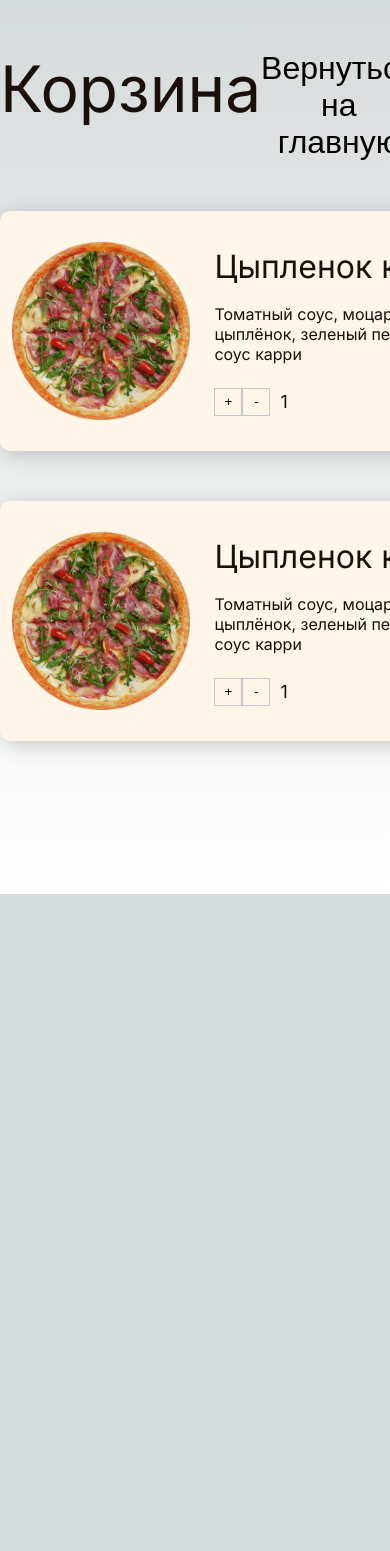
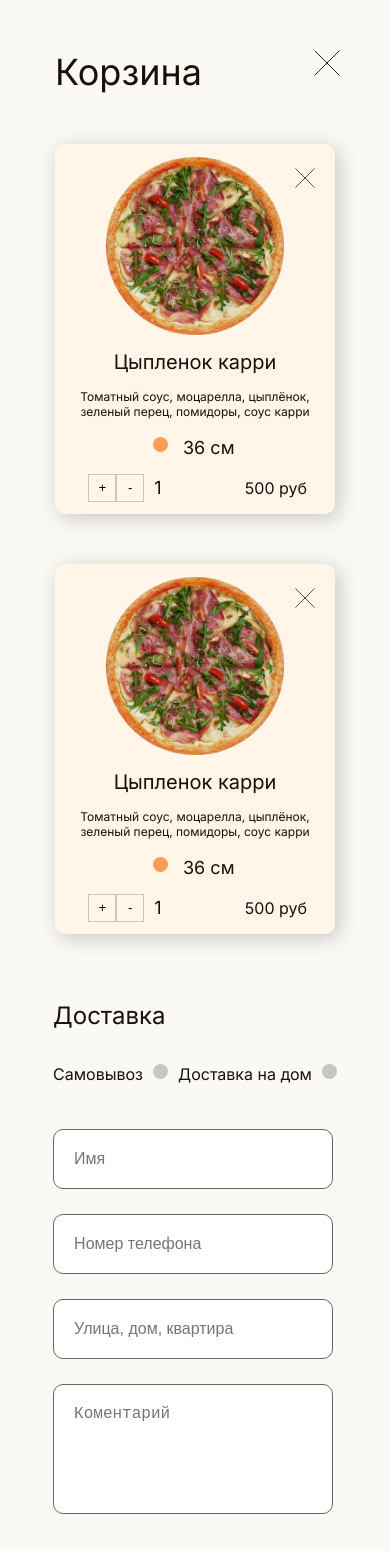
Before and after one commit to ShmigelskiyAndrey/pizza-33, a Next.js app: page / in a window 390 px wide. Shown: the top 1551 px of the page. Before the commit the page ends 894 px from the top, so only its background shows below. Built offline with nearby package versions, Linux system fonts and the light colour scheme.

Commit message:
finished with all pages layout

```diff
--- a/src/shared/ui/order/order.module.scss
+++ b/src/shared/ui/order/order.module.scss
@@ -1,21 +1,24 @@
 .container {
     width: 100%;
-    height: 100vh;
-    margin-top: 50px;
+    min-height: 100vh;
+    padding-top: 50px;
     display: flex;
     flex-direction: column;
     align-items: center;
     color: #1A1009;
+    background-color: #FAF9F4;
 }
 
 .text {
     width: 100%;
     display: flex;
     justify-content: space-around;
+    align-items: flex-end;
 }
 
 .title {
     font-size: 64px;
+    width: 680px;
 }
 
 .backbtn {
@@ -23,6 +26,9 @@
     border: none;
     background: none;
     cursor: pointer;
+    width: 560px;
+    text-align: end;
+    padding-bottom: 10px;
 }
 
 .content {
@@ -31,3 +37,219 @@
     justify-content: space-around;
     margin-top: 50px;
 }
+
+.delivery {
+    height: 750px;
+    display: flex;
+    flex-direction: column;
+    justify-content: space-around;
+    max-width: 610px;
+}
+
+.subtitle {
+    font-size: 48px;
+}
+
+.options {
+    display: flex;
+    border: none;
+}
+
+.radiobtn {
+    appearance: none;
+	width: 25px;
+	height: 25px;
+	background-color: #C6C6C6;
+    border-radius: 50%;
+}
+
+.radiobtn:checked {
+    background-color: #FF9D57;
+}
+
+.label {
+    margin-right: 20px;
+    font-size: 24px;
+}
+
+.firstradio {
+    margin-right: 50px;
+    display: flex;
+    justify-content: center;
+}
+
+.secondradio {
+    display: flex;
+    justify-content: center;
+}
+
+.fields {
+    display: flex;
+    flex-direction: column;
+}
+
+.input{
+    border: 1px solid #676767;
+    border-radius: 10px;
+    box-sizing: border-box;
+    font-size: 20px;
+    max-width: 610px;
+    height: 80px;
+    margin-bottom: 25px;
+    padding-left: 20px;
+}
+
+.textarea {
+    border: 1px solid #676767;
+    border-radius: 10px;
+    box-sizing: border-box;
+    font-size: 20px;
+    max-width: 610px;
+    height: 130px;
+    margin-bottom: 25px;
+    padding: 20px;
+    resize: none;
+}
+
+.textarea:focus {
+    outline: none;
+}
+
+.input:focus {
+    outline: none;
+  }
+
+.order {
+    display: flex;
+}
+
+.orderbtn {
+    border: none;
+    cursor: pointer;
+    background-color: #FF9D57;
+    color: #FAF9F4;
+    border-radius: 10px;
+    font-size: 32px;
+    width: 320px;
+    height: 70px;
+}
+
+.orderdetails {
+    margin-left: 60px;
+}
+
+.totalprice {
+    font-size: 24px;
+    display: flex;
+}
+
+.totaltitle {
+    margin-right: 5px;
+}
+
+.closeicon {
+    display: none;
+}
+
+@media (max-width: 1400px) {
+    .title {
+        width: auto;
+    }
+
+    .backbtn {
+        width: auto;
+    }
+
+    .text {
+        max-width: 680px;
+        justify-content: space-between;
+    }
+
+    .content {
+        flex-direction: column;
+        align-items: center;
+    }
+
+    .backbtn {
+        font-size: 24px;
+    }
+}
+
+@media (max-width: 800px) {
+    .text {
+        max-width: 280px;
+
+    }
+
+    .radiobtn {
+        width: 15px;
+        height: 15px;
+    }
+
+    .title {
+        font-size: 36px;
+    }
+
+    .closeicon {
+        display: block;
+        position: absolute;
+        right: 50px;
+        top: 50px;
+    }
+
+    .backbtn {
+        display: none;
+    }
+
+    .subtitle {
+        font-size: 24px;
+    }
+
+    .options {
+        width: 100%;
+        justify-content: space-between;
+    }
+
+    .label {
+        font-size: 16px;
+        margin-right: 10px;
+    }
+
+    .input {
+        width: 280px;
+        height: 60px;
+        font-size: 16px;
+    }
+
+    .textarea {
+        width: 280px;
+        margin-bottom: 0;
+        font-size: 16px;
+    }
+
+    .order {
+        flex-direction: column-reverse;
+        padding-bottom: 20px;
+    }
+
+    .orderdetails {
+        margin-left: 0;
+    }
+
+    .orderbtn {
+        max-width: 280px;
+        height: 60px;
+        font-size: 24px;
+        margin-top: 20px;
+    }
+
+
+    .firstradio {
+        margin-bottom: 10px;
+        margin-right: 10px;
+    }
+
+    .totalprice {
+        justify-content: space-between;
+    }
+}
--- a/src/shared/ui/order/order.tsx
+++ b/src/shared/ui/order/order.tsx
@@ -1,5 +1,6 @@
 import styles from "./order.module.scss";
 import { Ordercard } from "../ordercard/ordercard";
+import Image from "next/image";
 
 const Order = () => {
   return (
@@ -8,6 +9,13 @@ const Order = () => {
         <div className={styles.text}>
           <div className={styles.title}>Корзина</div>
           <button className={styles.backbtn}>Вернуться на главную</button>
+          <Image
+            className={styles.closeicon}
+            src="/icons/closebutton.svg"
+            width={26}
+            height={26}
+            alt="close button"
+          />
         </div>
         <div className={styles.content}>
           <div className={styles.products}>
@@ -16,48 +24,65 @@ const Order = () => {
           </div>
           <div className={styles.delivery}>
             <div className={styles.subtitle}>Доставка</div>
-            <div className={styles.options}>
-              <div>
+            <fieldset className={styles.options}>
+              <div className={styles.firstradio}>
+                <label htmlFor="pickup" className={styles.label}>
+                  Самовывоз
+                </label>
                 <input
                   type="radio"
                   id="pickup"
                   name="deliverymethod"
                   value="pickup"
+                  className={styles.radiobtn}
                 />
-                <label htmlFor="take">take</label>
               </div>
-              <div>
+              <div className={styles.secondradio}>
+                <label htmlFor="delivery" className={styles.label}>
+                  Доставка на дом
+                </label>
                 <input
                   type="radio"
                   id="delivery"
                   name="deliverymethod"
                   value="delivery"
+                  className={styles.radiobtn}
                 />
-                <label htmlFor="delivery">delivery</label>
               </div>
-            </div>
-            <div className={styles.textarea}>
-              <textarea id="name" name="name" placeholder="Имя"></textarea>
-              <textarea
+            </fieldset>
+            <div className={styles.fields}>
+              <input
+                id="name"
+                name="name"
+                placeholder="Имя"
+                className={styles.input}
+              ></input>
+              <input
                 id="phonenumber"
                 name="phonenumber"
                 placeholder="Номер телефона"
-              ></textarea>
-              <textarea
+                className={styles.input}
+              ></input>
+              <input
                 id="address"
                 name="address"
                 placeholder="Улица, дом, квартира"
-              ></textarea>
+                className={styles.input}
+              ></input>
               <textarea
                 id="comment"
                 name="comment"
                 placeholder="Коментарий"
+                className={styles.textarea}
               ></textarea>
             </div>
             <div className={styles.order}>
               <button className={styles.orderbtn}>Заказать</button>
               <div className={styles.orderdetails}>
-                <div className={styles.totalprice}>К оплате: 500 руб</div>
+                <div className={styles.totalprice}>
+                  <div className={styles.totaltitle}>К оплате: </div>
+                  <div className={styles.totalsum}>500 руб</div>
+                </div>
                 <div className={styles.productsprice}>Заказ: 400 руб</div>
                 <div className={styles.deliveryprice}>Доставка: 100 руб</div>
               </div>
--- a/src/shared/ui/ordercard/ordercard.module.scss
+++ b/src/shared/ui/ordercard/ordercard.module.scss
@@ -67,16 +67,76 @@
 }
 
 .close {
-    height: 100%;
+    height: 80%;
 }
 
 .closebtn {
     border: none;
     background: none;
-    font-size: 40px;
-    transform: rotate(-45deg);
-    -webkit-transform: rotate(-45deg);
-    -moz-transform: rotate(-45deg);
-    filter: progid:DXImageTransform.Microsoft.BasicImage(rotation=3);
     cursor: pointer;
 }
+
+@media (max-width: 800px) {
+    .container {
+        width: 280px;
+        height: 370px;
+        flex-direction: column;
+        justify-content: center;
+        padding-top: 20px;
+    }
+
+    .sizechar {
+        position: relative;
+        bottom: 40px;
+        left: 70px;
+    }
+
+    .counter {
+        position: relative;
+        top: 40px;
+        right: 70px;
+    }
+
+    .name {
+        font-size: 20px;
+        text-align: center;
+        margin-bottom: 15px;
+        margin-top: 15px;
+    }
+
+    .description {
+        font-size: 12px;
+        text-align: center;
+        max-width: 240px;
+        margin-bottom: 15px;
+    }
+
+    .price {
+        font-size: 16px;
+    }
+
+    .info {
+        display: flex;
+        flex-direction: column;
+        align-items: center;
+    }
+
+    .characteristic {
+        width: 80%;
+        flex-direction: row;
+        margin-top: 15px;
+        align-items: end;
+    }
+
+    .close {
+        position: relative;
+        height: auto;
+        bottom: 330px;
+        left: 110px;
+    }
+
+    .closeicon {
+        width: 20px;
+        height: 20px;
+    }
+}
--- a/src/shared/ui/ordercard/ordercard.tsx
+++ b/src/shared/ui/ordercard/ordercard.tsx
@@ -32,7 +32,15 @@ const Ordercard = () => {
           <div className={styles.price}>500 руб</div>
         </div>
         <div className={styles.close}>
-          <button className={styles.closebtn}>+</button>
+          <button className={styles.closebtn}>
+            <Image
+              className={styles.closeicon}
+              src="/icons/closebutton.svg"
+              width={26}
+              height={26}
+              alt="close button"
+            />
+          </button>
         </div>
       </div>
     </>
```
Also changed, not shown: public/icons/closebutton.svg (added).
